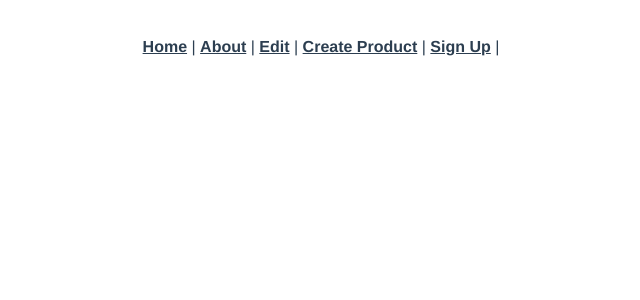
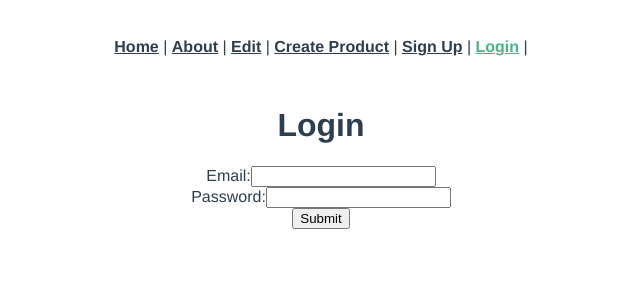
Before and after one commit to danardekani/mini_capstone_vue_app, a Vue app: page /login in a window 1280 px wide. Shown: the top 300 px of the page, without its empty margins (319-959 px from the left). Built offline with nearby package versions, Linux system fonts and the light colour scheme; the HTML template or start-up script is replaced by a standard one.

Commit message:
create user authentication, authroization, login and logout

```diff
--- a/src/App.vue
+++ b/src/App.vue
@@ -6,6 +6,7 @@
       <router-link to="/products/edit">Edit</router-link> |
       <router-link to="/products/new">Create Product</router-link> |
       <router-link to="/signup">Sign Up</router-link> |
+      <router-link to="/login">Login</router-link> |
 
     </div>
     <router-view/>
--- a/src/main.js
+++ b/src/main.js
@@ -6,6 +6,11 @@
 axios.defaults.baseURL =
   process.env.NODE_ENV === "development" ? "http://localhost:3000" : "/";
 
+var jwt = localStorage.getItem("jwt");
+if (jwt) {
+  axios.defaults.headers.common["Authorization"] = "Bearer " + jwt;
+}
+
 Vue.config.productionTip = false;
 
 new Vue({
--- a/src/router.js
+++ b/src/router.js
@@ -5,6 +5,8 @@
 import Products from './views/Proucts_new.vue';
 import Edit from './views/Edit.vue';
 import Signup from "./views/Signup.vue";
+import Login from "./views/Login.vue";
+
 
 
 Vue.use(Router);
@@ -38,6 +40,10 @@
       name: "signup",
       component: Signup
     },
+    { path: "/login",
+      name: "login",
+      component: Login
+    },
     {
       path: '/about',
       name: 'about',
--- /dev/null
+++ b/src/views/Login.vue
@@ -0,0 +1,56 @@
+<template>
+  <div class="login">
+    <div class="container">
+      <form v-on:submit.prevent="submit()">
+        <h1>Login</h1>
+        <ul>
+          <li class="text-danger" v-for="error in errors">{{ error }}</li>
+        </ul>
+        <div class="form-group">
+          <label>Email:</label>
+          <input type="email" class="form-control" v-model="email">
+        </div>
+        <div class="form-group">
+          <label>Password:</label>
+          <input type="password" class="form-control" v-model="password">
+        </div>
+        <input type="submit" class="btn btn-primary" value="Submit">
+      </form>
+    </div>
+  </div>
+</template>
+
+<script>
+import axios from "axios";
+
+export default {
+  data: function() {
+    return {
+      email: "",
+      password: "",
+      errors: []
+    };
+  },
+  methods: {
+    submit: function() {
+      var params = {
+        email: this.email,
+        password: this.password
+      };
+      axios
+        .post("/api/sessions", params)
+        .then(response => {
+          axios.defaults.headers.common["Authorization"] =
+            "Bearer " + response.data.jwt;
+          localStorage.setItem("jwt", response.data.jwt);
+          this.$router.push("/");
+        })
+        .catch(error => {
+          this.errors = ["Invalid email or password."];
+          this.email = "";
+          this.password = "";
+        });
+    }
+  }
+};
+</script>
```
